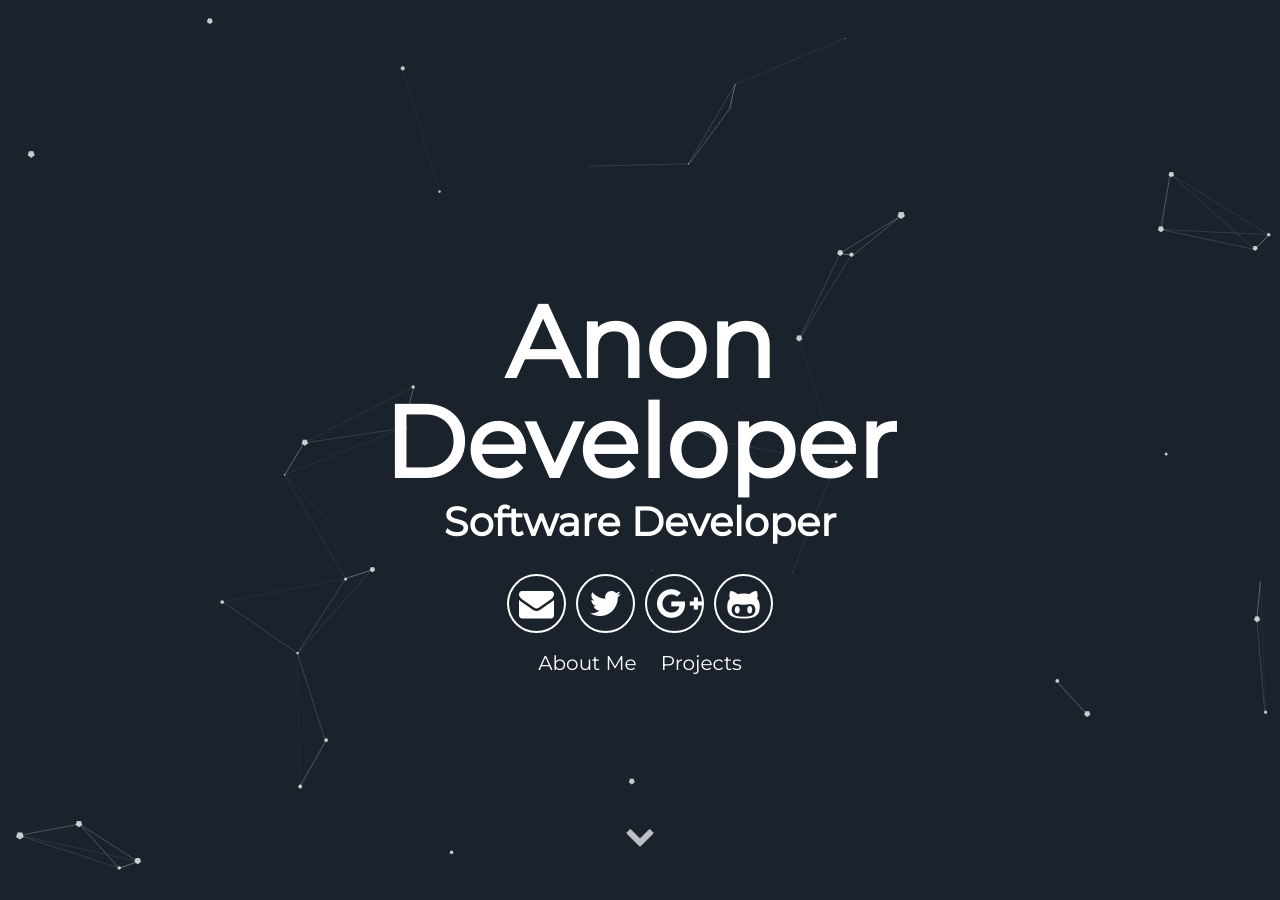
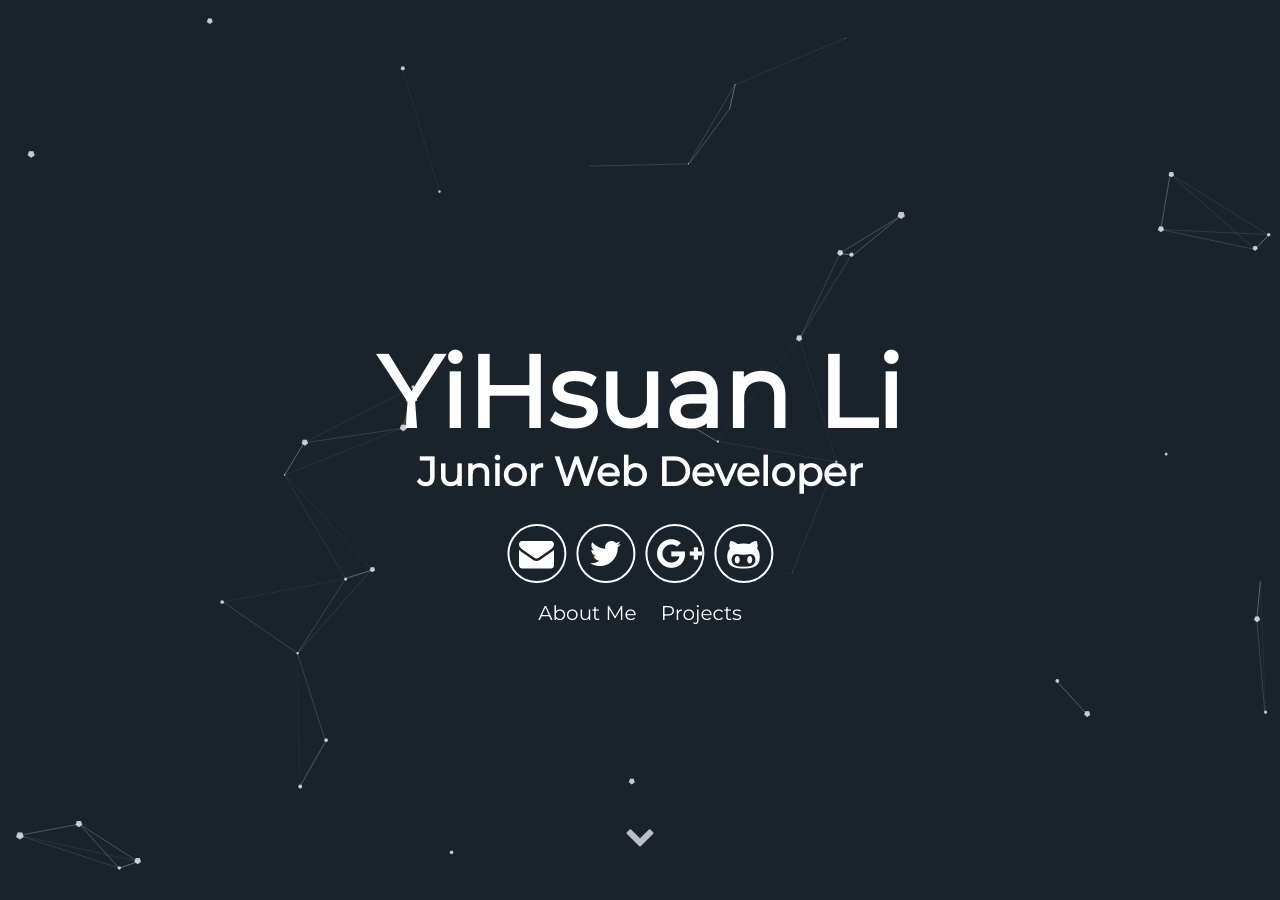
Before and after one commit to YiHsuanLi0113/YiHsuanLi0113.github.io, a Jekyll site: the page built from index.md, in a window 1280 px wide and 900 px high. Built offline with Jekyll 4.4.1, drawn with Linux system fonts in a browser that asks for light colours; our own code applies the rules of GitHub Pages for plain Markdown files; some of the changed text lies outside the part shown.

Commit message:
Change User Information

```diff
--- a/_config.yml
+++ b/_config.yml
@@ -5,13 +5,13 @@ description: A blog about lorem ipsum dolor sit amet
 # url: "localhost:3000" # the base hostname & protocol for your site e.g. http://willianjusten.com.br
 
 # User settings
-username: Anon Developer
+username: YiHsuan Li
 user_description: Bicycle rights irony actually neutra typewriter lyft. Man bun taxidermy put a bird on it, umami yr ramps pop-up ugh bushwick chia lo-fi. Occupy bitters pour-over snackwave you probably haven't heard of them small batch. Cornhole mustache man bun letterpress echo park VHS.
-user_title: Software Developer
-email: anon@anon.com
-twitter_username: lorem_ipsum
-github_username:  lorem_ipsum
-gplus_username:  lorem_ipsum
+user_title: Junior Web Developer
+email: ysl19950113@gmail.com
+twitter_username: No Twitter
+github_username:  YiHsuanLi0113
+gplus_username:  No gplus
 
 # Google-analytics
 google-analytics:
```
